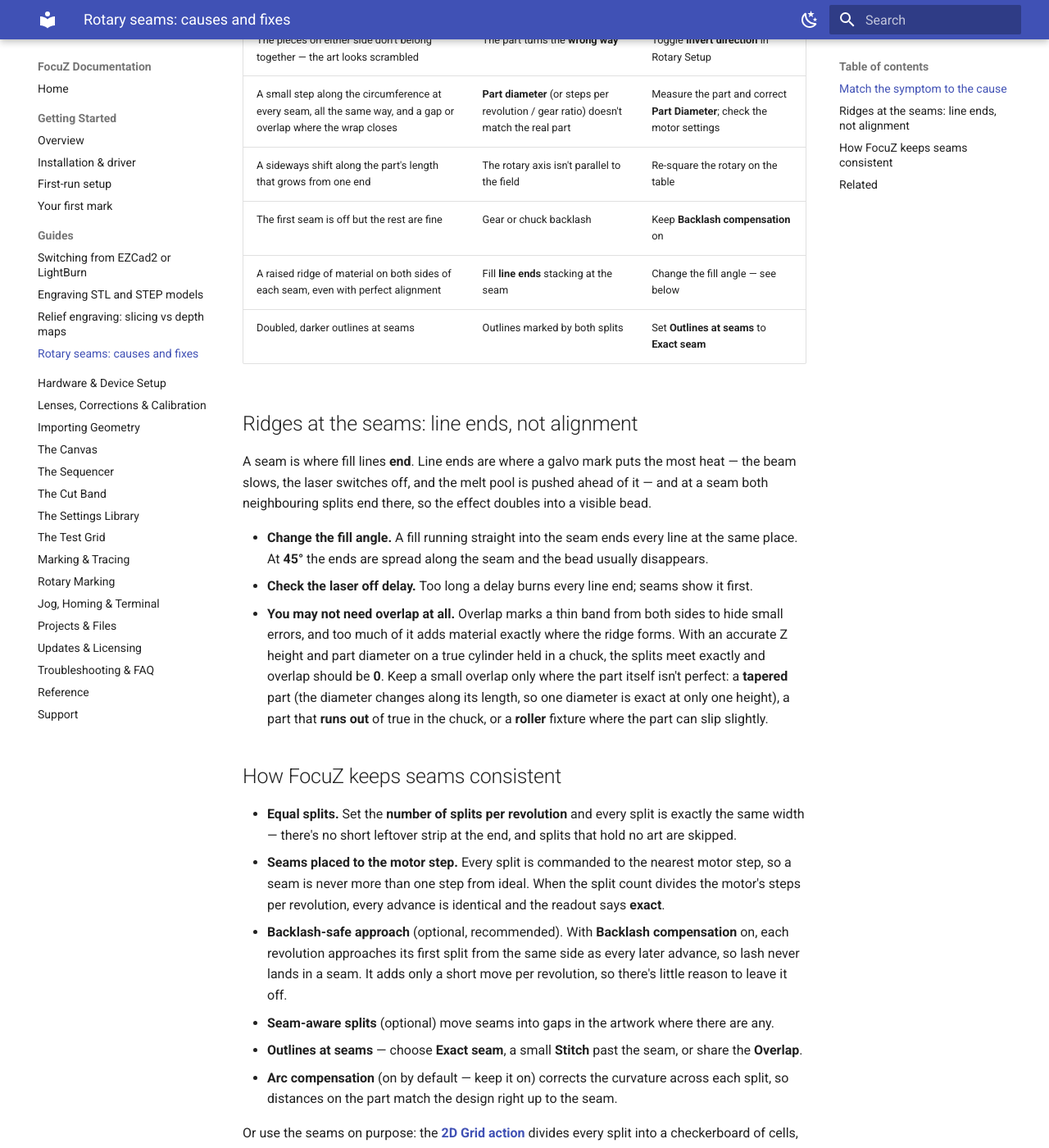
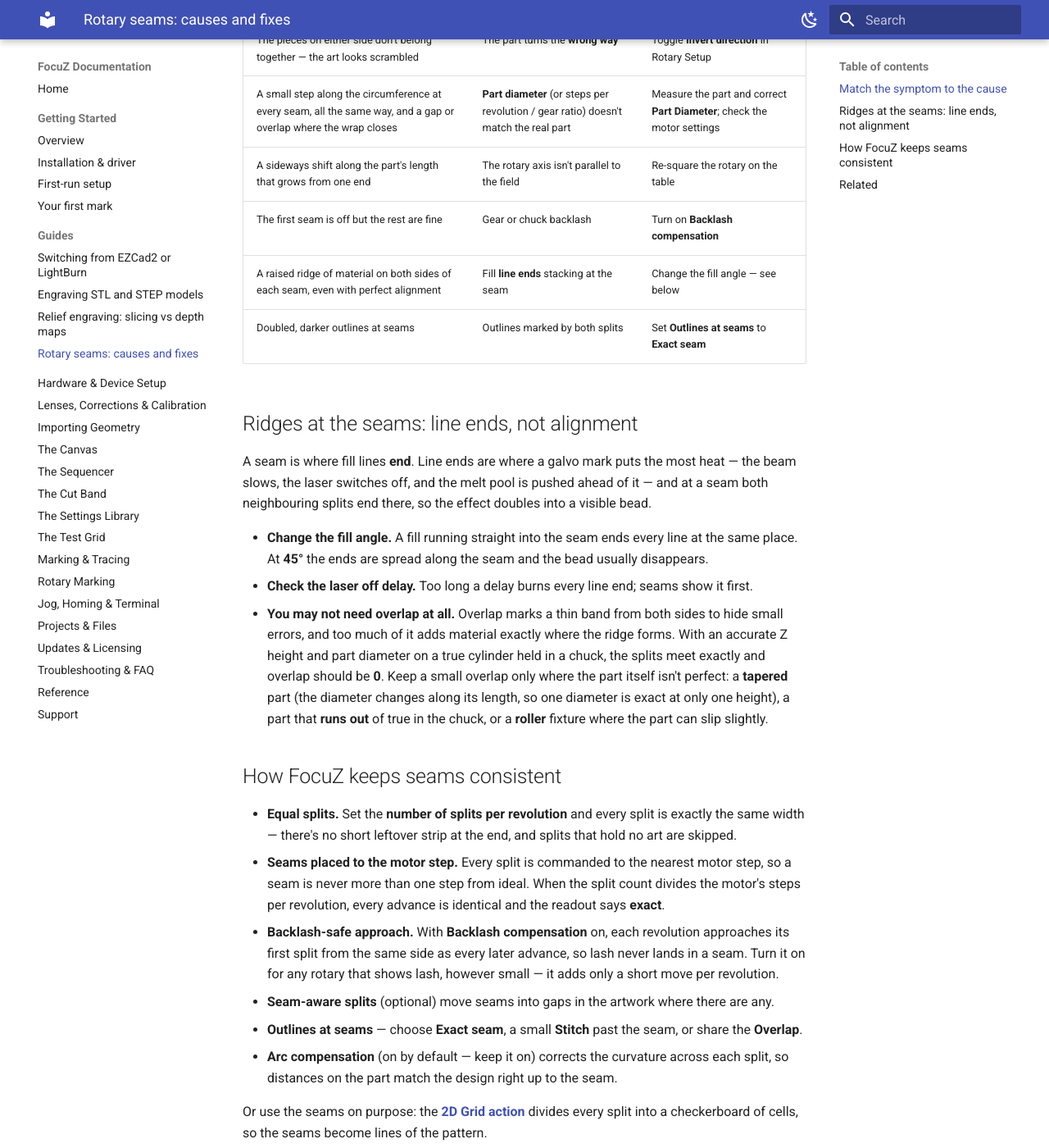
Before and after one commit to Lokahi-Shop/focuz-docs, an MkDocs documentation site: the page built from docs/guides/rotary-seams-causes-and-fixes.md, in a window 1280 px wide and 1400 px high, scrolled down 392 px. Shown: the whole window at 82% size. Built offline with MkDocs 1.6.1 and Material for MkDocs 9.7.7, drawn with Linux system fonts in a browser that asks for light colours.

Commit message:
Rotary: turn on backlash compensation for any rotary that shows lash, however small
Co-Authored-By: Claude Opus 5.5 <noreply@anthropic.com>

```diff
--- a/docs/guides/rotary-seams-causes-and-fixes.md
+++ b/docs/guides/rotary-seams-causes-and-fixes.md
@@ -12,7 +12,7 @@ Each of those has a different cause.
 | The pieces on either side don't belong together — the art looks scrambled | The part turns the **wrong way** | Toggle **Invert direction** in Rotary Setup |
 | A small step along the circumference at every seam, all the same way, and a gap or overlap where the wrap closes | **Part diameter** (or steps per revolution / gear ratio) doesn't match the real part | Measure the part and correct **Part Diameter**; check the motor settings |
 | A sideways shift along the part's length that grows from one end | The rotary axis isn't parallel to the field | Re-square the rotary on the table |
-| The first seam is off but the rest are fine | Gear or chuck backlash | Keep **Backlash compensation** on |
+| The first seam is off but the rest are fine | Gear or chuck backlash | Turn on **Backlash compensation** |
 | A raised ridge of material on both sides of each seam, even with perfect alignment | Fill **line ends** stacking at the seam | Change the fill angle — see below |
 | Doubled, darker outlines at seams | Outlines marked by both splits | Set **Outlines at seams** to **Exact seam** |
 
@@ -39,9 +39,9 @@ end there, so the effect doubles into a visible bead.
 - **Seams placed to the motor step.** Every split is commanded to the nearest motor step, so a seam is
   never more than one step from ideal. When the split count divides the motor's steps per revolution,
   every advance is identical and the readout says **exact**.
-- **Backlash-safe approach** (optional, recommended). With **Backlash compensation** on, each revolution
-  approaches its first split from the same side as every later advance, so lash never lands in a seam.
-  It adds only a short move per revolution, so there's little reason to leave it off.
+- **Backlash-safe approach.** With **Backlash compensation** on, each revolution approaches its first split
+  from the same side as every later advance, so lash never lands in a seam. Turn it on for any rotary that
+  shows lash, however small — it adds only a short move per revolution.
 - **Seam-aware splits** (optional) move seams into gaps in the artwork where there are any.
 - **Outlines at seams** — choose **Exact seam**, a small **Stitch** past the seam, or share the **Overlap**.
 - **Arc compensation** (on by default — keep it on) corrects the curvature across each split, so
```
Also changed, not shown: docs/rotary.md (+2 -2 lines).
